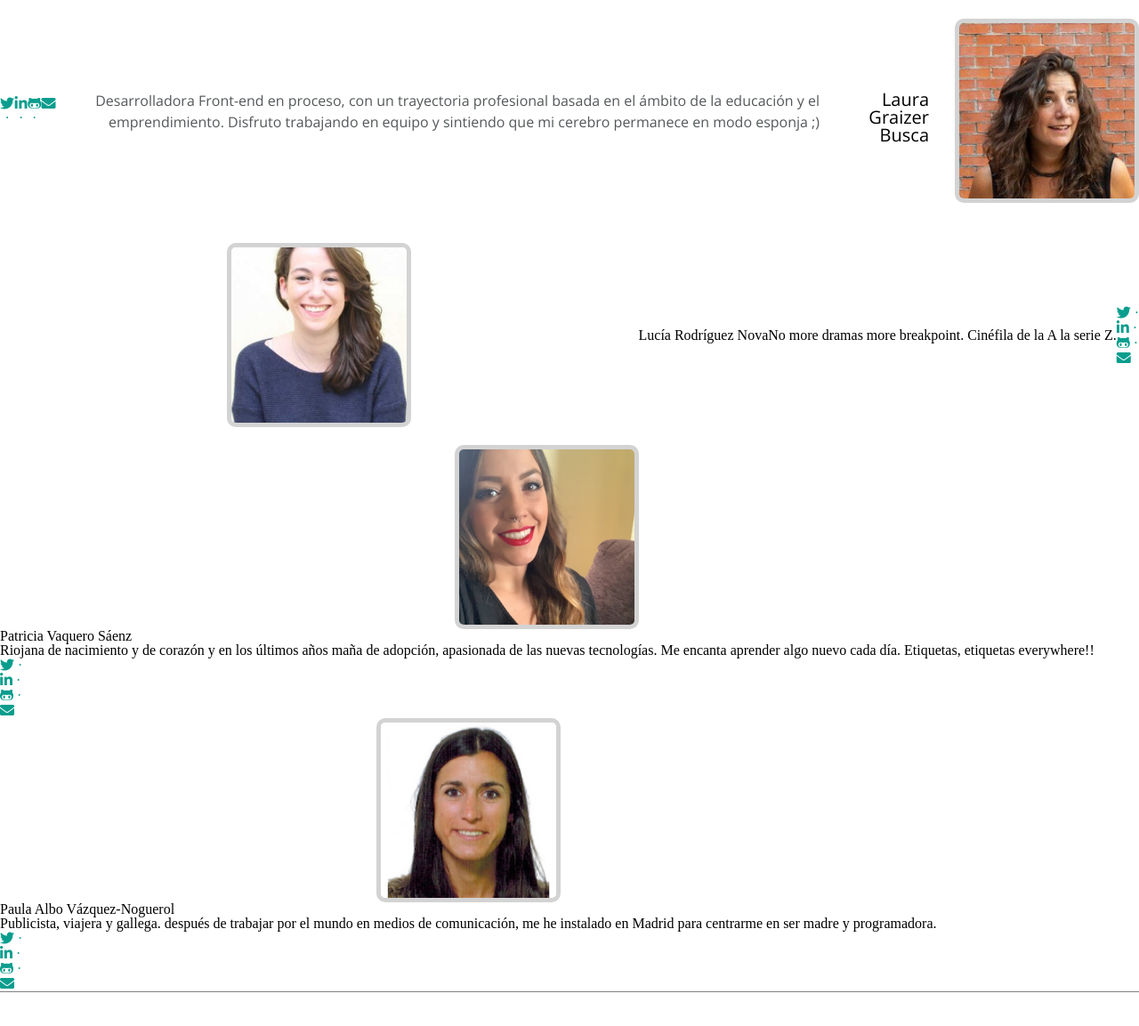
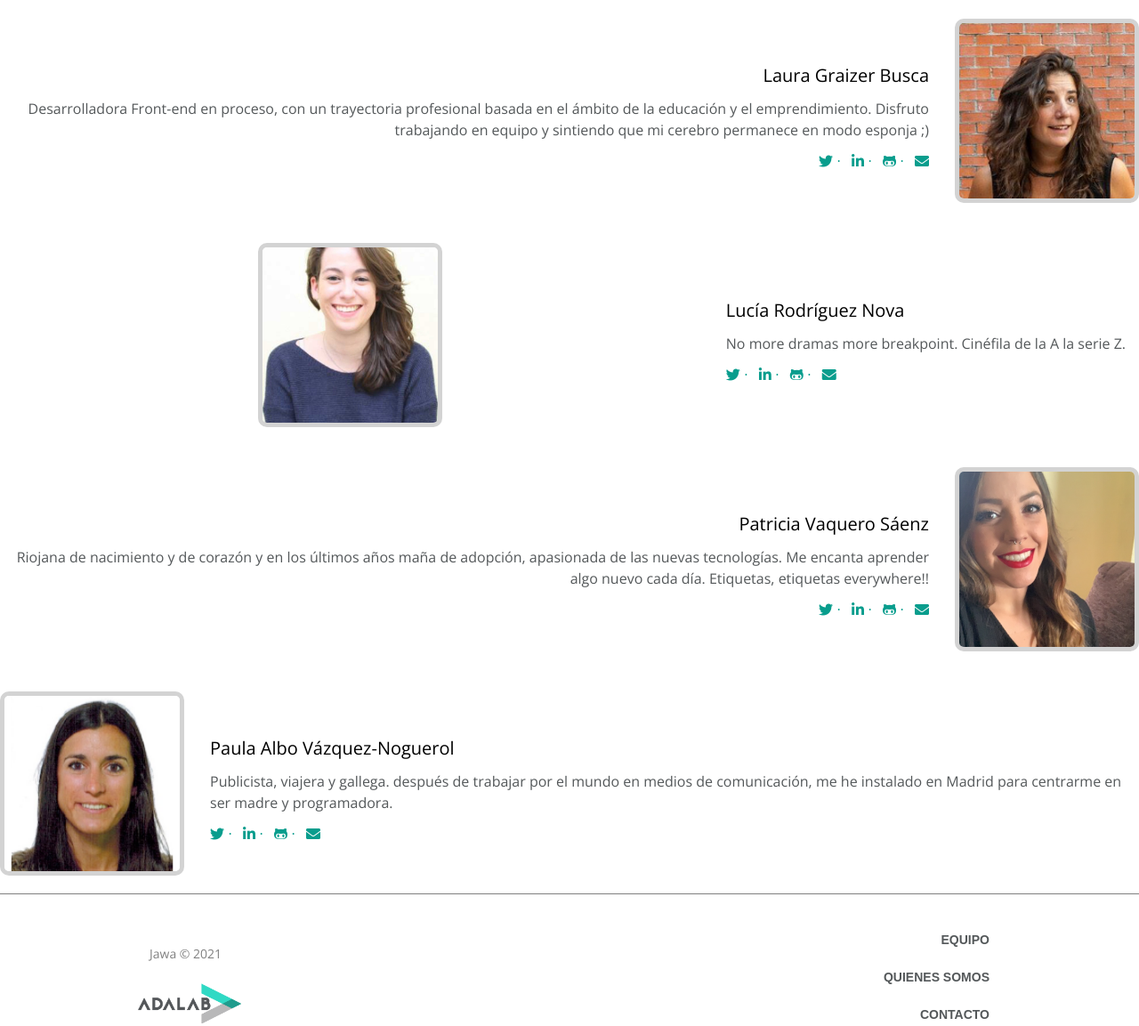
Before and after one commit to LuciaRoNova3005/HTML-SASS-team-page, a website: page src/html/index.html in a window 1280 px wide. Shown: the part 1460-2613 px from the top of the page at 89% size. Drawn offline with nearby package versions, Linux system fonts and the light colour scheme; files that its build step writes are made by us from their sources; files whose address does not match are found by name.

Commit message:
Update tablet version of Adalabers

```diff
--- a/src/html/partials/adalabers.html
+++ b/src/html/partials/adalabers.html
@@ -2,6 +2,7 @@
   <div class="titlewhoweare">
     <h2>Quiénes somos</h2>
   </div>
+  <!-----Bárbara-->
   <article class="container-WhoweareL">
     <div class="pic">
       <img
@@ -10,9 +11,8 @@
         alt="Foto Bárbara Estévez Simonet"
       />
     </div>
-    <div class="namebiorrssL">
-      <div class="nameandbioL">
-        <div class="nameL">
+    <div class="namebiorrss">
+              <div class="nameL">
           <h3>Bárbara Estévez Simonet</h3>
         </div>
         <div class="bioL">
@@ -22,7 +22,7 @@
           diferentes puntos de vista y nadie tiene una posición absoluta.
           Flexbox all the things!
         </div>
-      </div>
+
       <div class="rrssL">
         <div>
           <a
@@ -59,7 +59,7 @@
       </div>
     </div>
   </article>
-
+<!----LAURA------------->
   <article class="container-WhoweareR">
     <div class="pic">
       <img
@@ -68,9 +68,8 @@
         alt="Foto Laura Graizer Busca"
       />
     </div>
-    <div class="namebiorrssR"></div>
-    <div class="nameandbioR"></div>
-        <div class="nameR">
+    <div class="namebiorrss">
+            <div class="nameR">
           <h3>Laura Graizer Busca</h3>
         </div>
         <div class="bioR">
@@ -115,6 +114,7 @@
         </div>
     </div>
   </article>
+  <!-------LUCÍA--------->
   <article class="container-WhoweareL">
     <div class="pic">
       <img
@@ -123,13 +123,14 @@
         alt="Foto Lucía Rodríguez Nova"
       />
     </div>
-    <div class="name">
+    <div class="namebiorrss">
+    <div class="nameL">
       <h3>Lucía Rodríguez Nova</h3>
     </div>
-    <div class="bio">
+    <div class="bioL">
       No more dramas more breakpoint. Cinéfila de la A la serie Z.
     </div>
-    <div class="rrss">
+    <div class="rrssL">
       <div>
         <a
           href="https://twitter.com/?lang=es"
@@ -163,8 +164,10 @@
         ></a>
       </div>
     </div>
+  </div>
   </article>
-  <article class="container-Whoweare">
+  <!------PATI-->
+  <article class="container-WhoweareR">
     <div class="pic">
       <img
         class="imagebio"
@@ -172,15 +175,16 @@
         alt="Foto Patricia Vaquero Sáenz"
       />
     </div>
-    <div class="name">
+    <div class="namebiorrss">
+    <div class="nameR">
       <h3>Patricia Vaquero Sáenz</h3>
     </div>
-    <div class="bio">
+    <div class="bioR">
       Riojana de nacimiento y de corazón y en los últimos años maña de adopción,
       apasionada de las nuevas tecnologías. Me encanta aprender algo nuevo cada
       día. Etiquetas, etiquetas everywhere!!
     </div>
-    <div class="rrss">
+    <div class="rrssR">
       <div>
         <a
           href="https://twitter.com/?lang=es"
@@ -214,8 +218,11 @@
         ></a>
       </div>
     </div>
+    </div>
+  </div>
   </article>
-  <article class="container-Whoweare">
+  <!--------PAULA------->
+  <article class="container-WhoweareL">
     <div class="pic">
       <img
         class="imagebio"
@@ -223,15 +230,16 @@
         alt="Foto Paula Albo Vázquez-Noguerol"
       />
     </div>
-    <div class="name">
+    <div class="namebiorrss">
+    <div class="nameL">
       <h3>Paula Albo Vázquez-Noguerol</h3>
     </div>
-    <div class="bio">
+    <div class="bioL">
       Publicista, viajera y gallega. después de trabajar por el mundo en medios
       de comunicación, me he instalado en Madrid para centrarme en ser madre y
       programadora.
     </div>
-    <div class="rrss">
+    <div class="rrssL">
       <div>
         <a
           href="https://twitter.com/?lang=es"
@@ -265,5 +273,6 @@
         ></a>
       </div>
     </div>
+  </div>
   </article>
 </section>
--- a/src/scss/main.scss
+++ b/src/scss/main.scss
@@ -425,22 +425,20 @@ i {
     display: flex;
     flex-direction: row;
   }
+  .container-WhoweareR {
+    display: flex;
+    flex-direction: row-reverse;
+  }
   .pic {
     min-width: 207px;
     min-height: 207px;
   }
-  .container-WhoweareR {
-    display: flex;
-    flex-direction: row-reverse;
-  }
-  .namebiorrssL {
+
+  .namebiorrss {
     display: flex;
     flex-direction: column;
   }
-  .namebiorrssR {
-    display: flex;
-    flex-direction: column;
-  }
+
   .nameL {
     margin-left: 29px;
     text-align: left;
```
